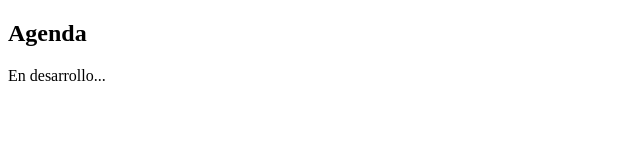
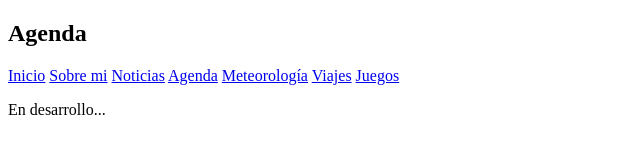
Before and after one commit to didierrc/U-SEW, a plain HTML site: page Escritorio-Virtual/agenda.html in a window 1280 px wide. Shown: the whole page, without its empty margins (0-640 px from the left). Drawn offline with Linux system fonts and the light colour scheme.

Commit message:
Exercise 3: Added a nav section with links to all documents

```diff
--- a/Escritorio-Virtual/agenda.html
+++ b/Escritorio-Virtual/agenda.html
@@ -17,6 +17,17 @@
 <body>
     <!-- Datos con el contenido mostrado en el navegador -->
     <h2>Agenda</h2>
+
+    <nav>
+        <a title="Página principal" href="index.html" accesskey="I" tabindex="1">Inicio</a>
+        <a title="Sobre mi" href="sobremi.html" accesskey="S" tabindex="2">Sobre mi</a>
+        <a title="Noticias relevantes" href="noticias.html" accesskey="N" tabindex="3">Noticias</a>
+        <a title="Agenda" href="agenda.html" accesskey="A" tabindex="4">Agenda</a>
+        <a title="Meteorología" href="meteorologia.html" accesskey="M" tabindex="5">Meteorología</a>
+        <a title="Viajes" href="viajes.html" accesskey="V" tabindex="6">Viajes</a>
+        <a title="Juegos" href="juegos.html" accesskey="J" tabindex="7">Juegos</a>
+    </nav>
+
     <p>En desarrollo...</p>
 
 </body>
```
Also changed, not shown: Escritorio-Virtual/index.html (+11 -0 lines), Escritorio-Virtual/juegos.html (+11 -0 lines), Escritorio-Virtual/meteorologia.html (+11 -0 lines), Escritorio-Virtual/noticias.html (+11 -0 lines), Escritorio-Virtual/sobremi.html (+11 -0 lines), Escritorio-Virtual/viajes.html (+11 -0 lines).
